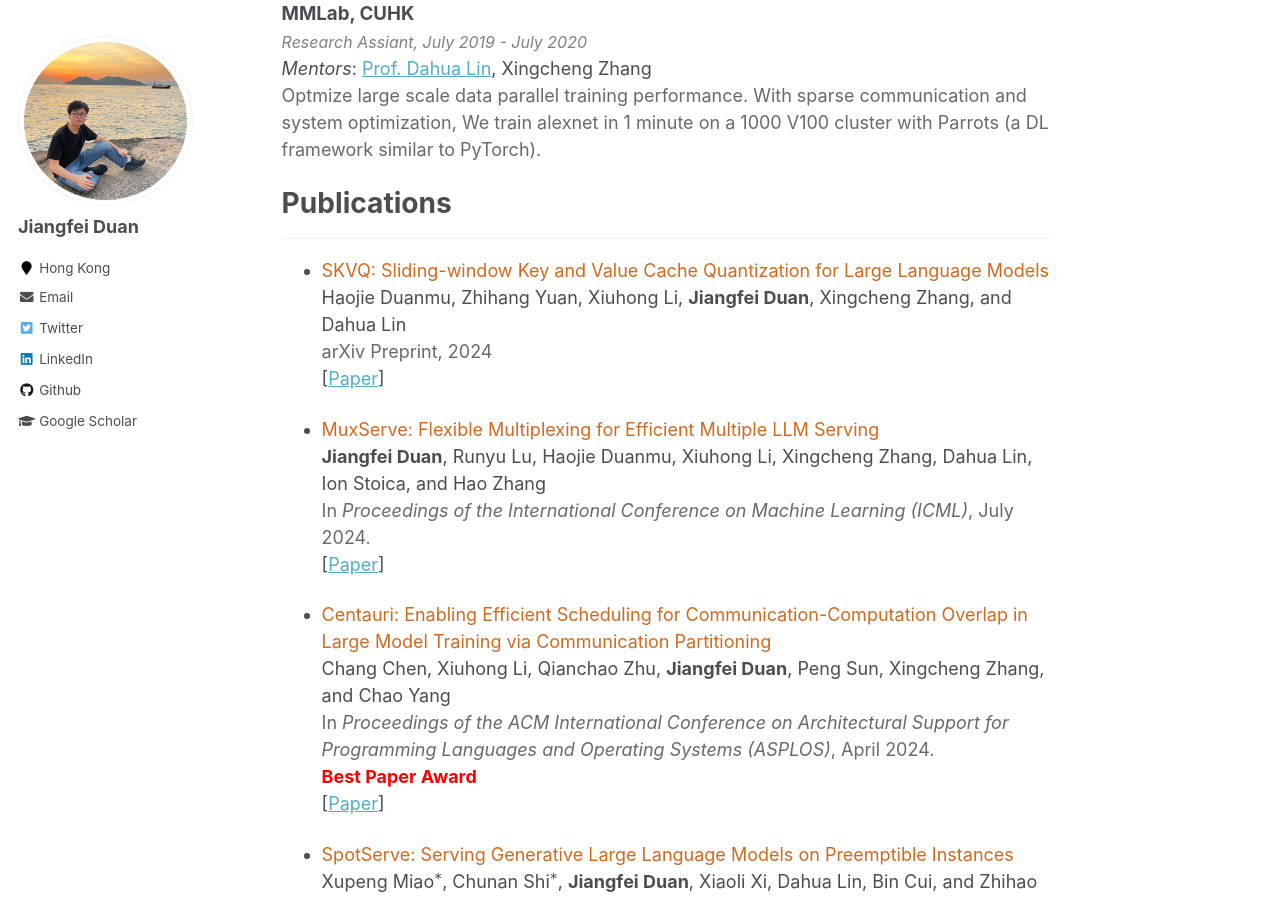
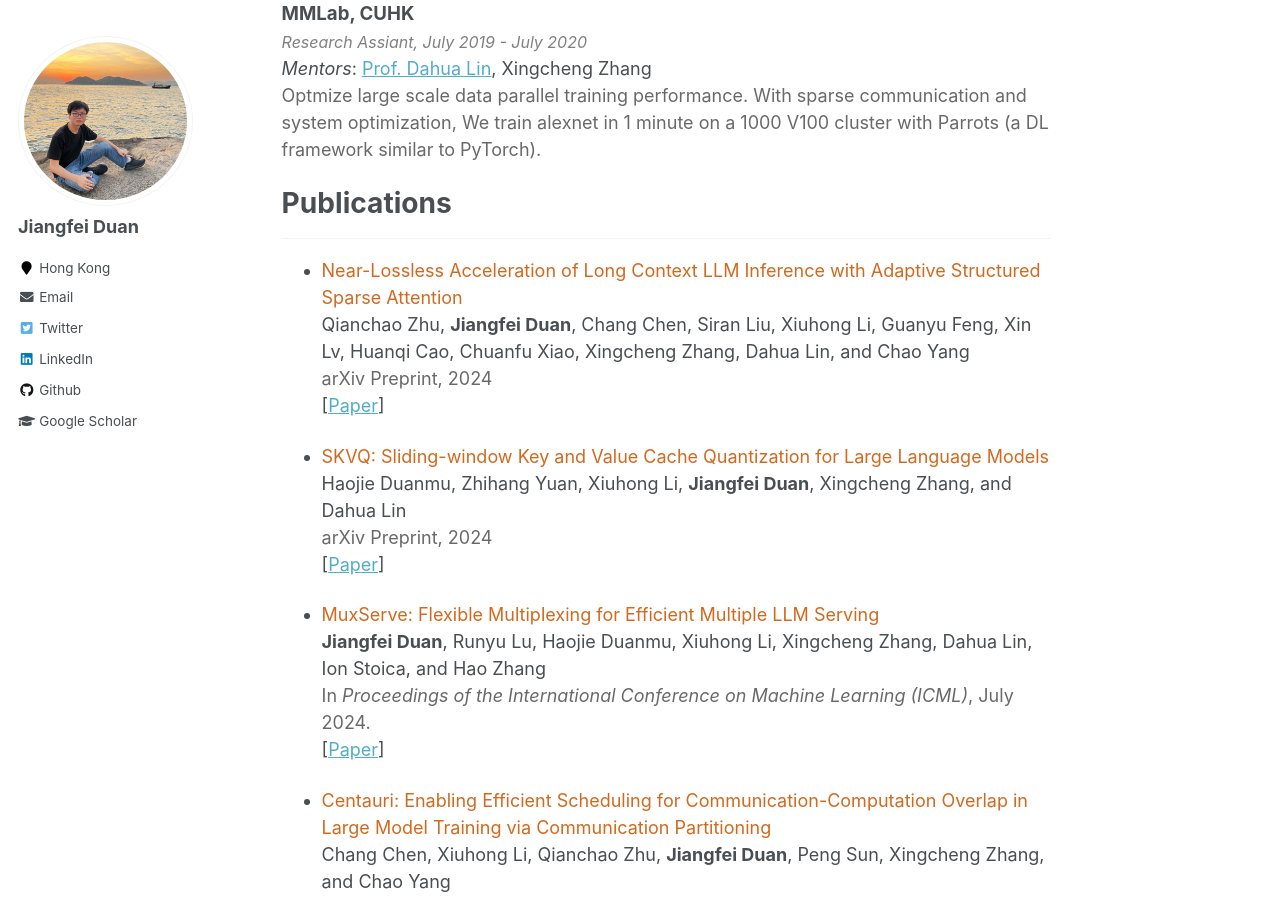
Before and after one commit to JF-D/JF-D.github.io, a Jekyll site: the page built from _pages/about.md, in a window 1280 px wide and 900 px high, scrolled down 1240 px. Built offline with Jekyll 4.4.1, drawn with Linux system fonts in a browser that asks for light colours; formulas are drawn with MathJax 3; a script that is not in the unit is left out.

Commit message:
add SampleAttention

```diff
--- a/_pages/about.md
+++ b/_pages/about.md
@@ -83,6 +83,11 @@ Publications
 ==
 ----
 <!-- #CC2221 -->
+- <span style="color: #d2691e;">Near-Lossless Acceleration of Long Context LLM Inference with Adaptive Structured Sparse Attention</span> \\
+Qianchao Zhu, **Jiangfei Duan**, Chang Chen, Siran Liu, Xiuhong Li, Guanyu Feng, Xin Lv, Huanqi Cao, Chuanfu Xiao, Xingcheng Zhang, Dahua Lin, and Chao Yang \\
+<span style="color: #696969;">arXiv Preprint, 2024</span> \\
+[[Paper](https://www.arxiv.org/abs/2406.15486)]
+
 - <span style="color: #d2691e;">SKVQ: Sliding-window Key and Value Cache Quantization for Large Language Models</span> \\
 Haojie Duanmu, Zhihang Yuan, Xiuhong Li, **Jiangfei Duan**, Xingcheng Zhang, and Dahua Lin \\
 <span style="color: #696969;">arXiv Preprint, 2024</span> \\
```
